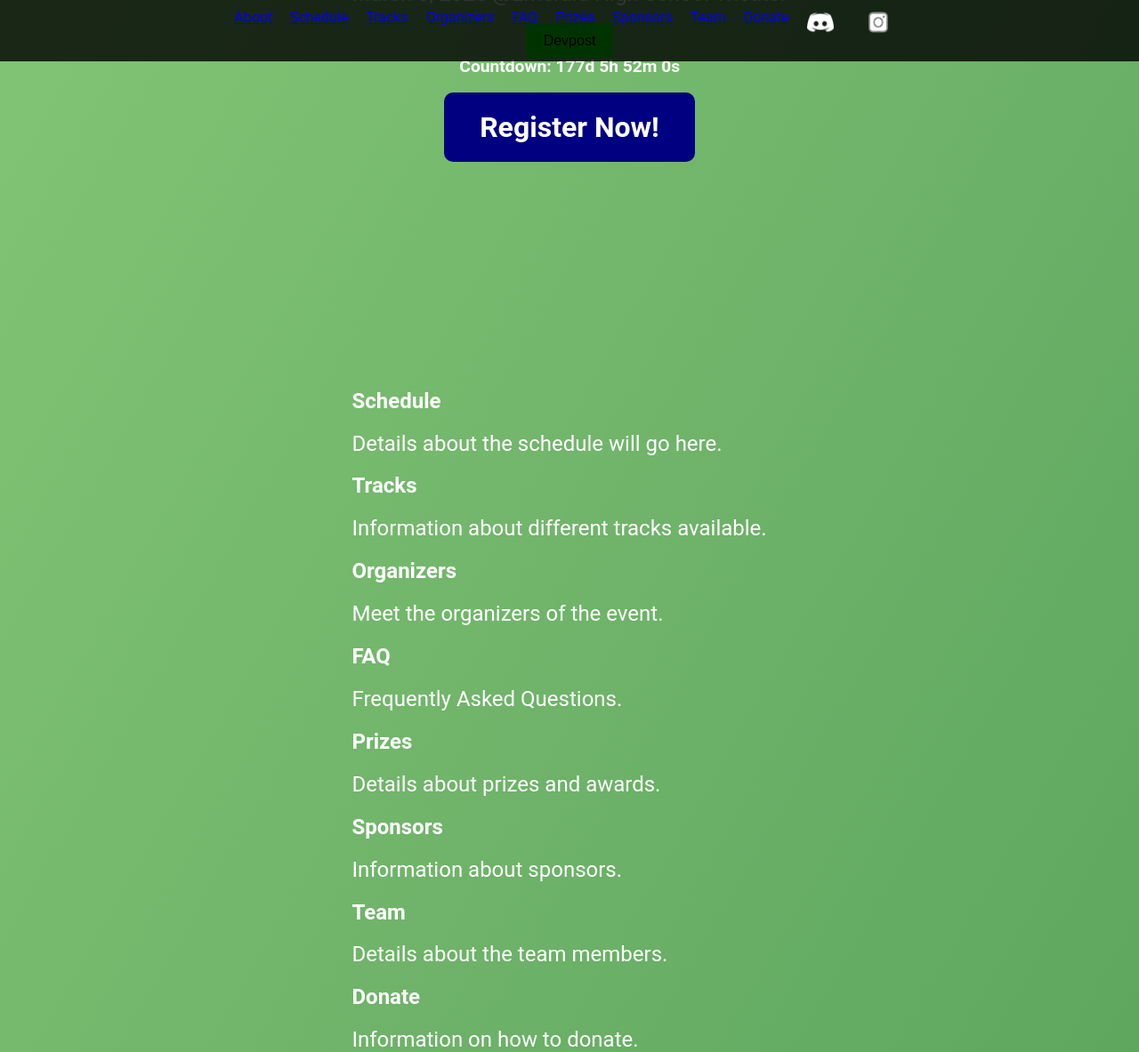
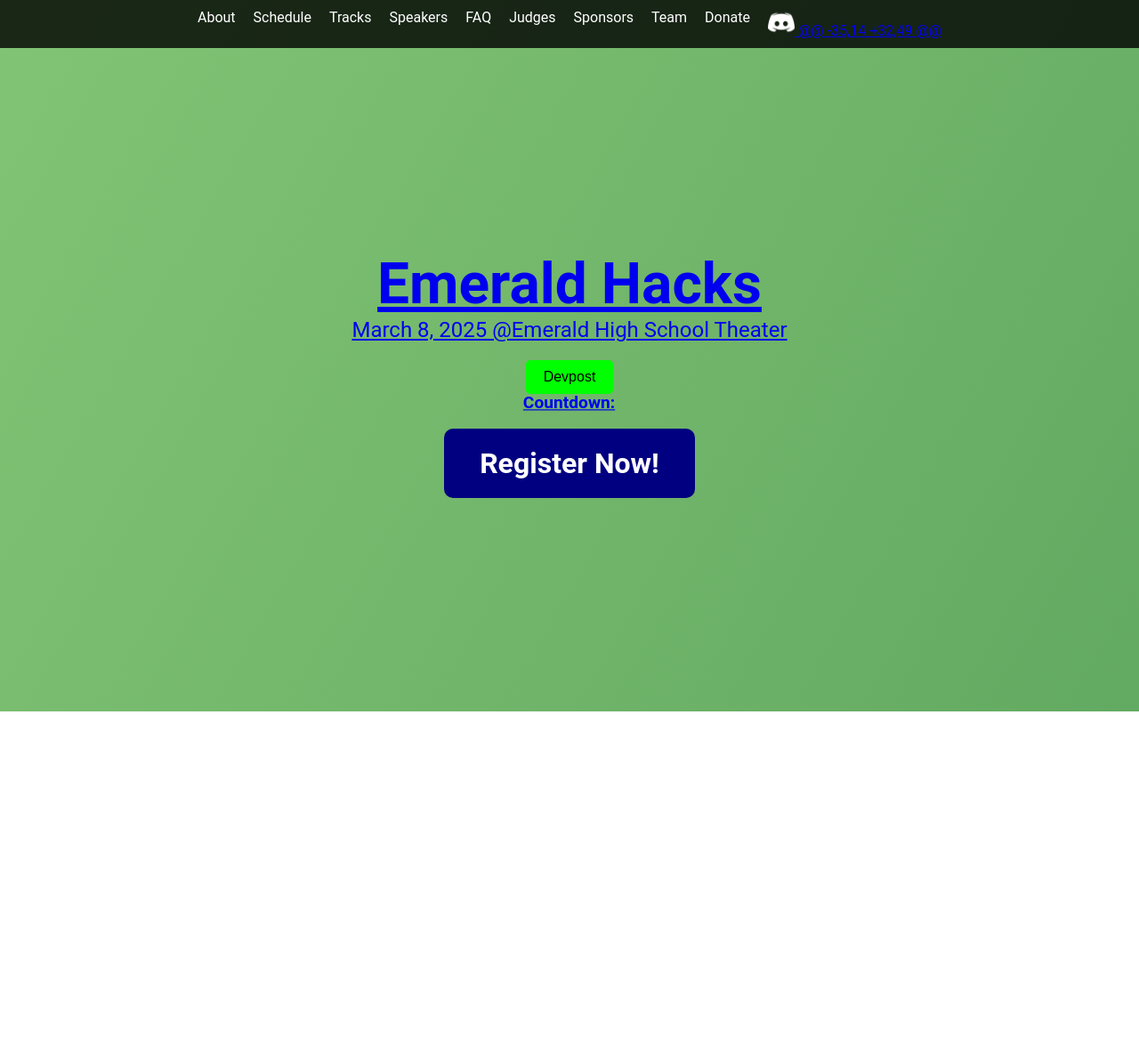
Before and after one commit to NachuT/EmeraldHacks, a plain HTML site: page index.html in a window 1280 px wide. Shown: the whole page at 89% size. After the commit the page ends 800 px from the top, so only its background shows below. Drawn offline with nearby package versions, Linux system fonts and the light colour scheme.

Commit message:
Update index.html

```diff
--- a/index.html
+++ b/index.html
@@ -1,81 +1,35 @@
-<!DOCTYPE html>
-<html lang="en" ng-app="SilverCountdownApp">
-<head>
-    <meta charset="UTF-8">
 <meta name="viewport" content="width=device-width, initial-scale=1.0">
     <title>Emerald Hacks</title>
     <link rel="stylesheet" href="style.css">
+    <style>
+        /* Your CSS styles here */
+    </style>
 </head>
 <body ng-controller="CountdownController as countdownCtrl">
     <header>
         <nav>
             <ul>
-                <li><a href="#about">About</a></li>
-                <li><a href="#schedule">Schedule</a></li>
-                <li><a href="#tracks">Tracks</a></li>
-                <li><a href="#organizers">Organizers</a></li>
-                <li><a href="#faq">FAQ</a></li>
-                <li><a href="#prizes">Prizes</a></li>
-                <li><a href="#sponsors">Sponsors</a></li>
-                <li><a href="#team">Team</a></li>
-                <li><a href="#donate">Donate</a></li>
+                <li>About</li>
+                <li>Schedule</li>
+                <li>Tracks</li>
+                <li>Speakers</li>
+                <li>FAQ</li>
+                <li>Judges</li>
+                <li>Sponsors</li>
+                <li>Team</li>
+                <li>Donate</li>
                 <li>
                     <a href="https://discord.com" target="_blank">
                         <img class="discord-logo" src="discord.png" alt="Discord" width="30" height="30">
-                    </a>
-                </li>
-                <li>
-                    <a href="https://instagram.com" target="_blank">
-                        <img class="instagram-logo" src="instagram.png" alt="Instagram" width="60" height="60">
-                    </a>
-                </li>
+	@@ -35,14 +32,49 @@
             </ul>
         </nav>
     </header>
-    <main>
-        <section id="about">
     <div class="container">
         <h1>Emerald Hacks</h1>
         <p>March 8, 2025 @Emerald High School Theater</p>
         <button ng-mouseover="buttonHover()" ng-mouseout="buttonOut()">Devpost</button>
         <div class="countdown" ng-class="{ 'pulse': countdownCtrl.pulse }">Countdown: <span ng-bind="countdownCtrl.countdown"></span></div>
         <a href="https://example.com/register" class="register-button">Register Now!</a>
+
     </div>
-        </section>
-        <section id="schedule">
-            <h2>Schedule</h2>
-            <p>Details about the schedule will go here.</p>
-        </section>
-        <section id="tracks">
-            <h2>Tracks</h2>
-            <p>Information about different tracks available.</p>
-        </section>
-        <section id="organizers">
-            <h2>Organizers</h2>
-            <p>Meet the organizers of the event.</p>
-        </section>
-        <section id="faq">
-            <h2>FAQ</h2>
-            <p>Frequently Asked Questions.</p>
-        </section>
-        <section id="prizes">
-            <h2>Prizes</h2>
-            <p>Details about prizes and awards.</p>
-        </section>
-        <section id="sponsors">
-            <h2>Sponsors</h2>
-            <p>Information about sponsors.</p>
-        </section>
-        <section id="team">
-            <h2>Team</h2>
-            <p>Details about the team members.</p>
-        </section>
-        <section id="donate">
-            <h2>Donate</h2>
-            <p>Information on how to donate.</p>
-        </section>
-    </main>
-    <script src="https://ajax.googleapis.com/ajax/libs/angularjs/1.8.2/angular.min.js"></script>
-    <script src="script.js"></script>
-</body>
-</html>
```
Lines whose indentation alone changed are shown as unchanged.
